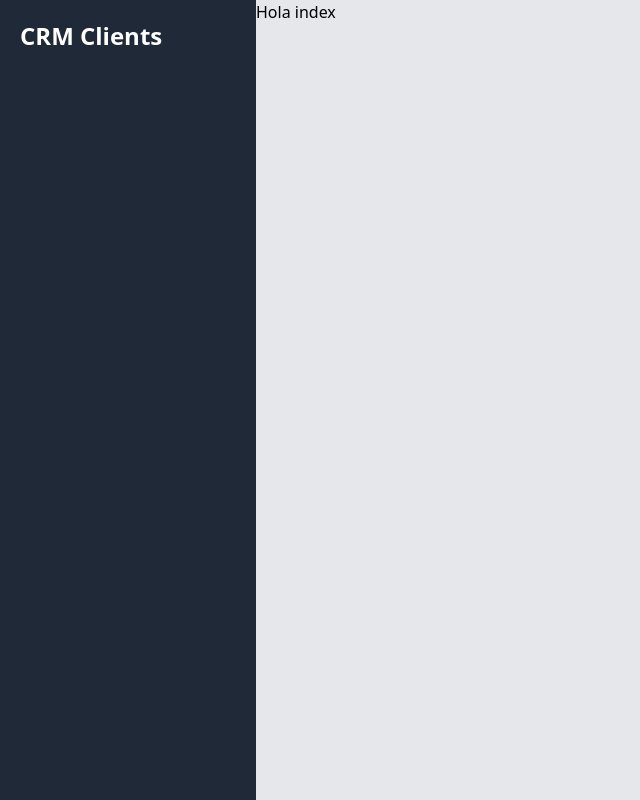
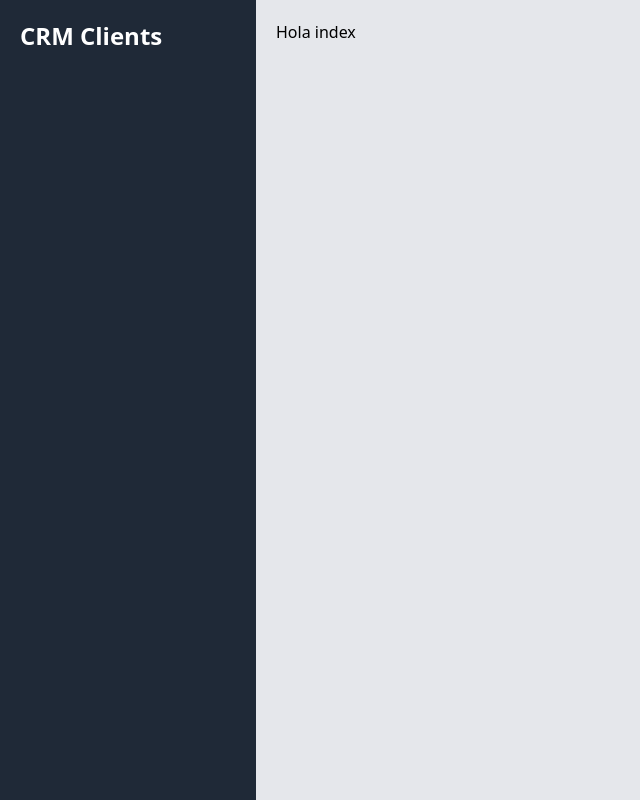
Before and after one commit to JKBustillo/CRMClient, a Next.js app: page / in a window 1280 px wide. Shown: the whole page, without its empty margins (0-640 px from the left). Built offline with nearby package versions, Linux system fonts and the light colour scheme.

Commit message:
feat: set the main content space

```diff
--- a/components/Layout.js
+++ b/components/Layout.js
@@ -15,7 +15,9 @@ const Layout = ({ children }) => {
                 <div className="flex min-h-screen">
                     <Sidebar />
 
-                    {children}
+                    <main className="sm:w-2/3 xl:w-4/5 sm:min-h-screen p-5">
+                        {children}
+                    </main>
                 </div>
             </div>
         </>
```
